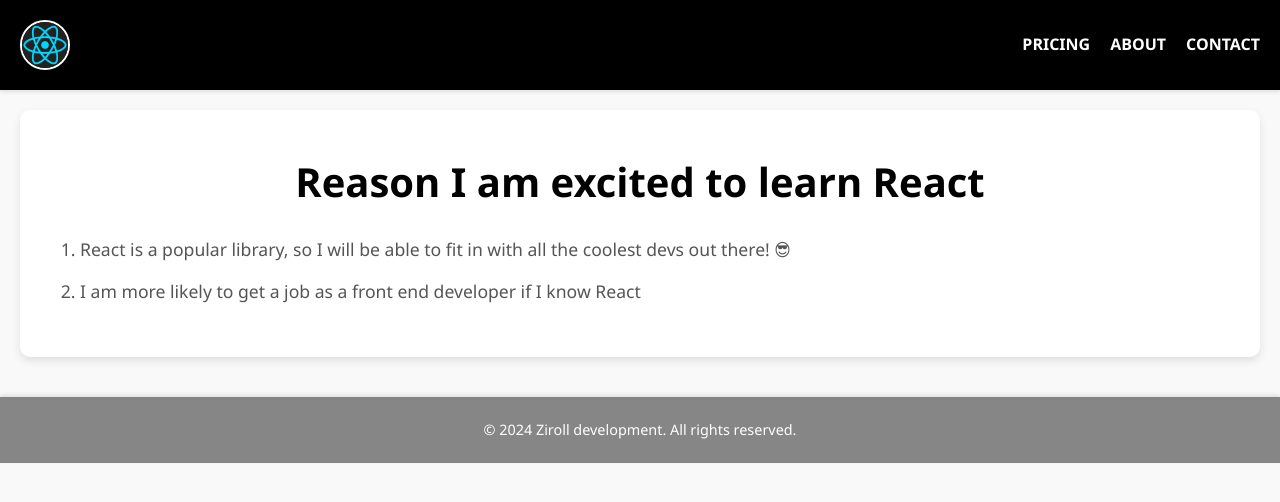
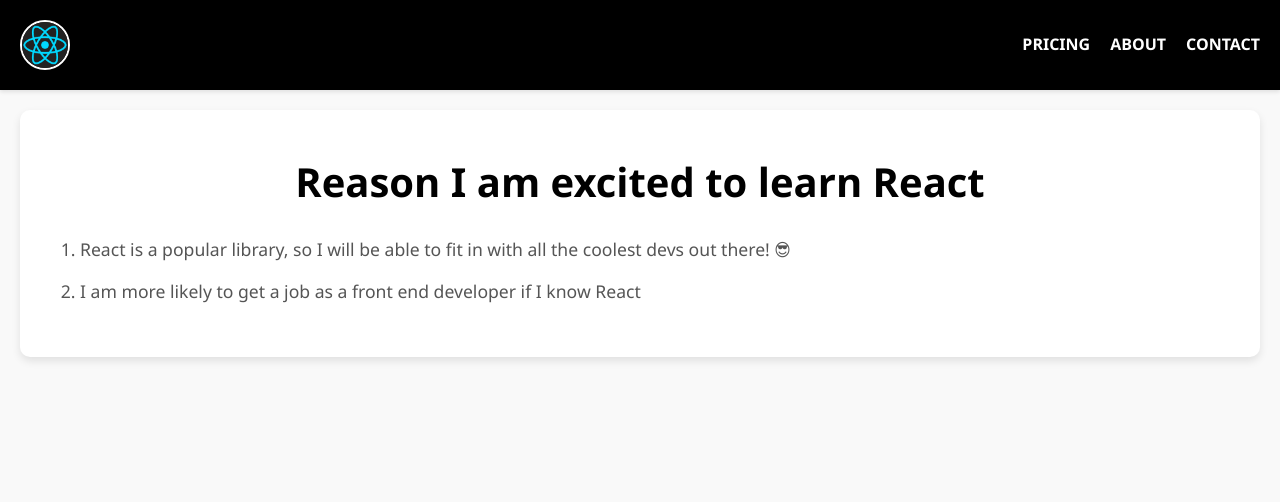
Before and after one commit to antonin97/vite-project, a React (Vite) app: page / in a window 1280 px wide. Shown: the top 502 px of the page. Built offline with nearby package versions, Linux system fonts and the light colour scheme.

Commit message:
starting the project part 1

```diff
--- a/src/components/Footer.jsx
+++ /dev/null
@@ -1,7 +0,0 @@
-export default function Footer() {
-    return (
-        <footer>
-            <small>© 2024 Ziroll development. All rights reserved.</small>
-        </footer>
-    )
-}
--- a/src/main.jsx
+++ b/src/main.jsx
@@ -2,7 +2,6 @@ import { createRoot } from "react-dom/client"
 const root = createRoot(document.getElementById("root"))
 
 import Header from './components/Header'
-import Footer from "./components/Footer"
 import MainContent from "./components/MainContent"
 
 
@@ -11,7 +10,6 @@ function Page() {
         <>
             <Header />
             <MainContent />
-            <Footer />
         </>
     )
 }
```
